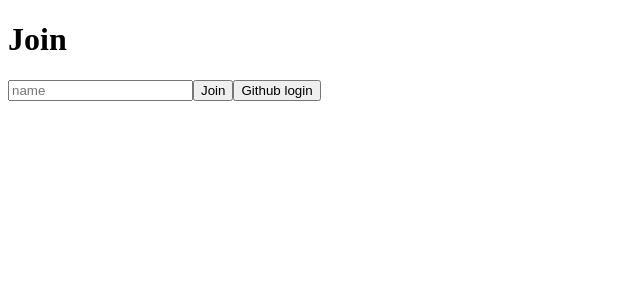
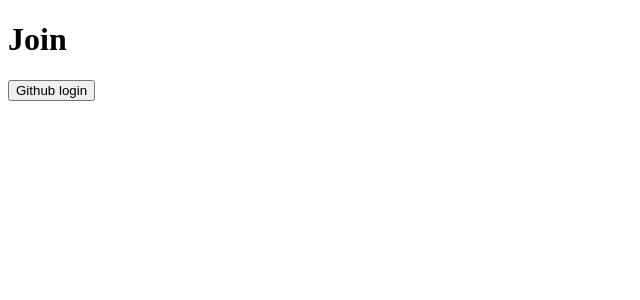
Before and after one commit to FayeCarter/WhatStack, a React (Create React App) app in the folder client/: page / in a window 1280 px wide. Shown: the top 300 px of the page, without its empty margins (0-640 px from the left). Built offline with nearby package versions, Linux system fonts and the light colour scheme.

Commit message:
Feat: Restrict login to Github only

```diff
--- a/client/src/component/Join.js
+++ b/client/src/component/Join.js
@@ -1,25 +1,9 @@
-import React, { useState } from "react";
-import { Link } from "react-router-dom";
+import React from "react";
 
 const Join = () => {
-  const [name, setName] = useState("");
-
   return (
     <div>
       <h1>Join</h1>
-      <Link
-        onClick={(event) => (!name ? event.preventDefault() : null)}
-        to={`/rooms?name=${name}`}
-      >
-        <input
-          placeholder="name"
-          type="text"
-          onChange={(event) => {
-            setName(event.target.value);
-          }}
-        ></input>
-        <button type="submit">Join</button>
-      </Link>
       <button
         onClick={() => {
           window.location.href = "http://whatstack.herokuapp.com/login";
```
